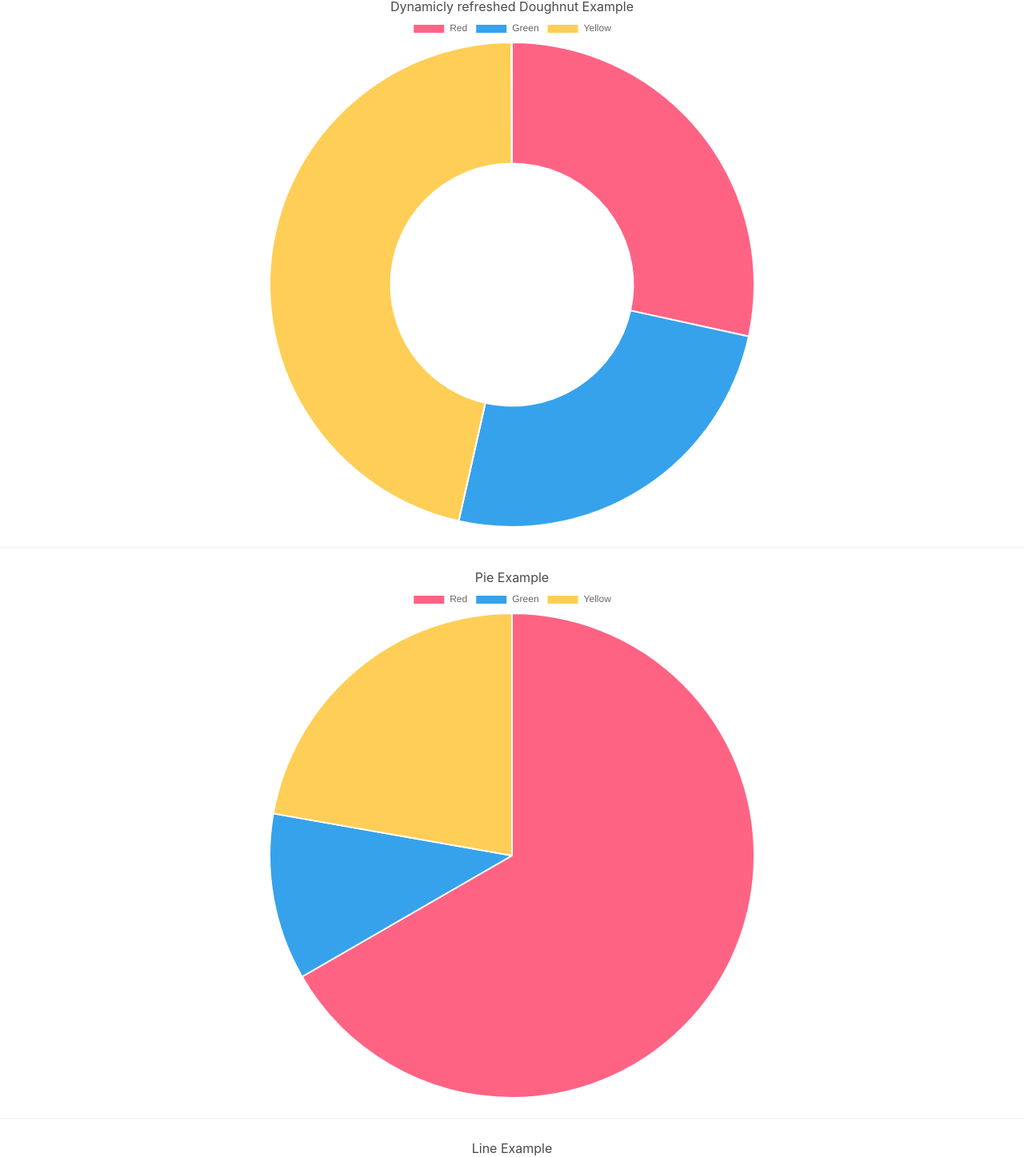
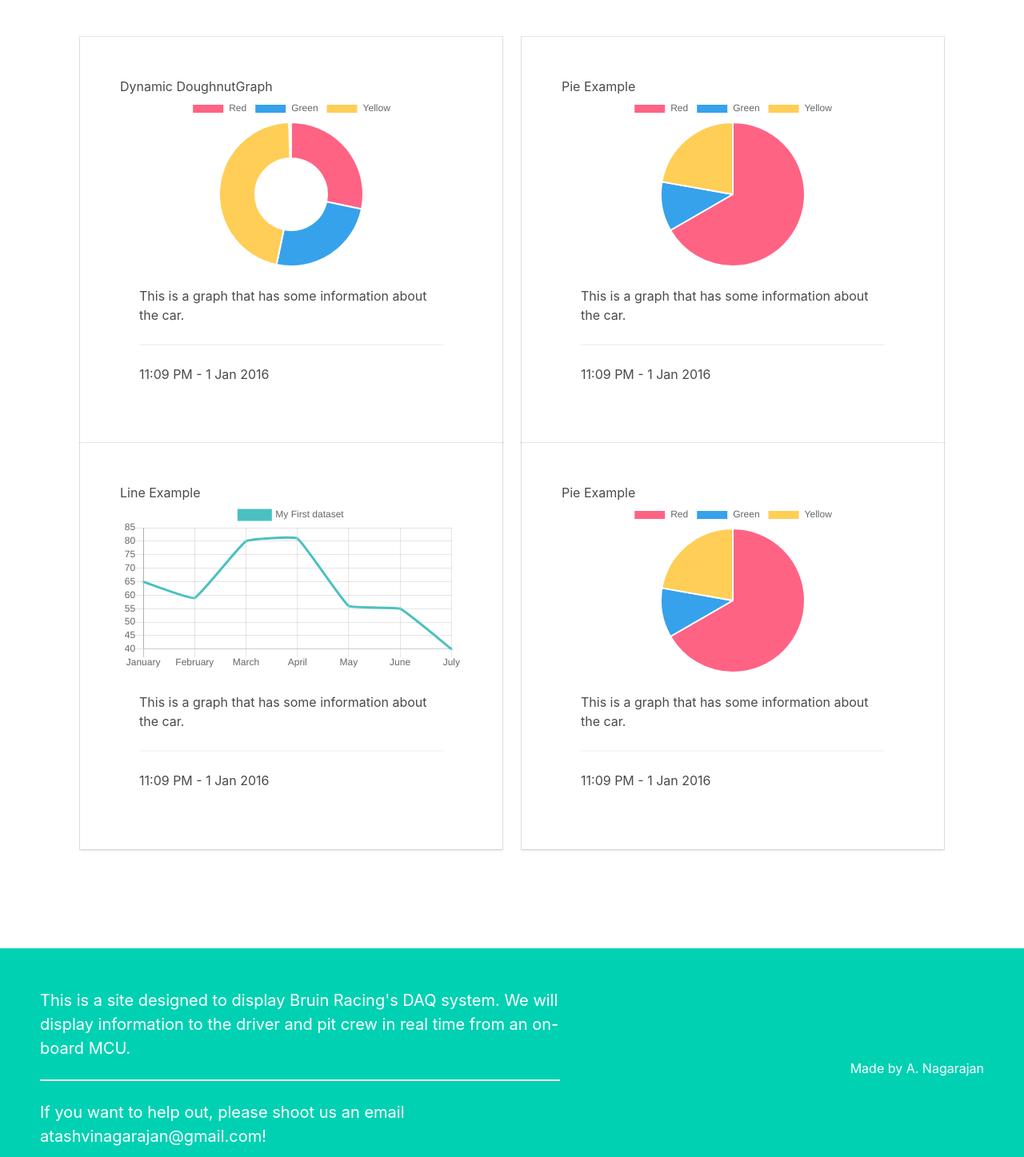
Before and after one commit to ashvinnagarajan/dashboard, a React (Create React App) app: page / in a window 1280 px wide. Shown: the part 54-1501 px from the top of the page at 80% size. Built offline with nearby package versions, Linux system fonts and the light colour scheme.

Commit message:
Reverted the firebase

```diff
--- a/public/index.html
+++ b/public/index.html
@@ -15,60 +15,10 @@
     <title>Bruin Racing</title>
   </head>
   <body>
-      <nav class="navbar is-fixed-top is-primary" role="navigation" aria-label="main navigation">
-          <div class="navbar-brand">
-            <a class="navbar-item" href="https://www.bruinracing.com/smv/">
-              <h1>Bruin Racing</h1>
-            </a>
-
-            <a role="button" class="navbar-burger burger" aria-label="menu" aria-expanded="false" data-target="navbarBasicExample">
-              <span aria-hidden="true"></span>
-              <span aria-hidden="true"></span>
-              <span aria-hidden="true"></span>
-            </a>
-          </div>
-
-          <div id="navbarBasicExample" class="navbar-menu">
-            <div class="navbar-start">
-              <a class="navbar-item">
-                Home
-              </a>
-              <a class="navbar-item">
-                Graphs
-              </a>
-              </div>
-            </div>
-
-            <div class="navbar-end">
-              <div class="navbar-item">
-                Made by A. Nagarajan
-              </div>
-            </div>
-          </div>
-      </nav>
 
 
     <div id="root"></div>
 
-    <nav class="navbar is-primary" role="navigation" aria-label="main navigation">
-        <div style="padding: 50px; max-width: 70%;">
-            <p class="is-size-5">
-              This is a site designed to display Bruin Racing's DAQ system.
-              We will display information to the driver and pit crew in real time from an on-board MCU.
-            </p>
-            <hr/>
-            <p class="is-size-5">
-              If you want to help out, please shoot us an email at
-              <a class="has-text-white" style="text-decoration: underline;" href="mailto:ashvinagarajan@gmail.com">ashvinagarajan@gmail.com</a>!
-            </p>
-         </div>
-
-        <div class="navbar-end">
-          <div class="navbar-item">
-            Made by A. Nagarajan
-          </div>
-        </div>
-    </nav>
 
   </body>
 </html>
--- a/src/App.js
+++ b/src/App.js
@@ -5,34 +5,35 @@ import './App.css';
 // https://github.com/jerairrest/react-chartjs-2/blob/master/example/src/components/line.js
 // http://jerairrest.github.io/react-chartjs-2/
 
+import Header from './header';
+import Footer from './footer';
+
 import DoughnutGraph from './doughnut';
 import PieGraph from './pie';
 import LineGraph from './line';
-// import BarExample from './bar';
-// import HorizontalBarExample from './horizontalBar';
-// import RadarExample from './radar';
-// import PolarExample from './polar';
-// import BubbleExample from './bubble';
-// import ScatterExample from './scatter';
-// import MixedDataExample from './mix';
-// import RandomizedDataLineExample from './randomizedLine';
-// import CrazyDataLineExample from './crazyLine';
-// import LegendOptionsExample from './legend-options';
-// import LegendHandlersExample from './legend-handlers';
 
 function App() {
   return (
-    <div className="App">
-      <div>
-				<hr />
-				<DoughnutGraph />
-				<hr />
-				<PieGraph />
-        <hr />
-        <LineGraph />
+    <div>
+      <Header/>
 
-    </div>
-    </div>
+      <div class="columns" style={{padding: 100}}>
+        <div class="column">
+          <DoughnutGraph />
+
+          <LineGraph />
+        </div>
+        <div class="column">
+          <PieGraph />
+
+          <PieGraph />
+        </div>
+      </div>
+
+
+      <Footer />
+
+     </div>
 
 
   );
--- a/src/doughnut.js
+++ b/src/doughnut.js
@@ -41,10 +41,24 @@ class DoughnutGraph extends React.Component {
 
   render() {
     return (
-      <div>
-        <h2>Dynamicly refreshed Doughnut Example</h2>
-        <Doughnut data={this.state} />
-      </div>
+    <div class="card" style={{padding: 50}}>
+        <div>
+            <h2>Dynamic DoughnutGraph</h2>
+        </div>
+
+        <div class="card-image">
+            <Doughnut data={this.state} />
+        </div>
+
+        <div class="card-content">
+            <div class="content">
+            This is a graph that has some information about the car.
+            <hr />
+            <time datetime="2016-1-1">11:09 PM - 1 Jan 2016</time>
+            </div>
+        </div>
+    </div>
+
     );
   }
 };
--- /dev/null
+++ b/src/footer.js
@@ -0,0 +1,30 @@
+import React from 'react';
+
+class Footer extends React.Component{
+
+    render() {
+        return (
+        <nav class="navbar is-primary" role="navigation" aria-label="main navigation">
+            <div style={{padding: 50, width: 750}}>
+                <p class="is-size-5" >
+                This is a site designed to display Bruin Racing's DAQ system.
+                We will display information to the driver and pit crew in real time from an on-board MCU.
+                </p>
+                <hr/>
+                <p class="is-size-5">
+                If you want to help out, please shoot us an email at
+                <a class="has-text-white" href="mailto:ashvinagarajan@gmail.com">ashvinagarajan@gmail.com</a>!
+                </p>
+            </div>
+
+            <div class="navbar-end">
+            <div class="navbar-item" style={{padding:50}}>
+                Made by A. Nagarajan
+            </div>
+            </div>
+        </nav>
+        );
+    }
+};
+
+export default Footer;
--- /dev/null
+++ b/src/header.js
@@ -0,0 +1,41 @@
+import React from 'react';
+
+class Header extends React.Component{
+
+    render() {
+        return (
+            <nav class="navbar is-fixed-top is-primary" role="navigation" aria-label="main navigation">
+            <div class="navbar-brand">
+              <a class="navbar-item" href="https://www.bruinracing.com/smv/">
+                <h1>Bruin Racing</h1>
+              </a>
+
+              <a role="button" class="navbar-burger burger" aria-label="menu" aria-expanded="false" data-target="navbarBasicExample">
+                <span aria-hidden="true"></span>
+                <span aria-hidden="true"></span>
+                <span aria-hidden="true"></span>
+              </a>
+            </div>
+
+            <div id="navbarBasicExample" class="navbar-menu">
+              <div class="navbar-start">
+                <a class="navbar-item">
+                  Home
+                </a>
+                <a class="navbar-item">
+                  Graphs
+                </a>
+                </div>
+              </div>
+
+              <div class="navbar-end">
+                <div class="navbar-item">
+                  Made by A. Nagarajan
+                </div>
+              </div>
+            </nav>
+        );
+    }
+};
+
+export default Header;
--- a/src/line.js
+++ b/src/line.js
@@ -32,9 +32,22 @@ class LineGraph extends React.Component{
 
   render() {
     return (
-      <div>
-        <h2>Line Example</h2>
-        <Line data={data} />
+      <div class="card" style={{padding: 50}}>
+        <div>
+          <h2>Line Example</h2>
+        </div>
+
+        <div class="card-image">
+          <Line data={data} />
+        </div>
+
+        <div class="card-content">
+            <div class="content">
+            This is a graph that has some information about the car.
+            <hr />
+            <time datetime="2016-1-1">11:09 PM - 1 Jan 2016</time>
+            </div>
+        </div>
       </div>
     );
   }
--- a/src/pie.js
+++ b/src/pie.js
@@ -26,10 +26,25 @@ class PieGraph extends React.Component{
 
   render() {
     return (
-      <div>
-        <h2>Pie Example</h2>
-        <Pie data={data} />
-      </div>
+
+        <div class="card" style={{padding: 50}}>
+            <div>
+                <h2>Pie Example</h2>
+            </div>
+
+            <div class="card-image">
+                <Pie data={data} />
+            </div>
+
+            <div class="card-content">
+                <div class="content">
+                This is a graph that has some information about the car.
+                <hr />
+                <time datetime="2016-1-1">11:09 PM - 1 Jan 2016</time>
+                </div>
+            </div>
+        </div>
+
     );
   }
 };
```
